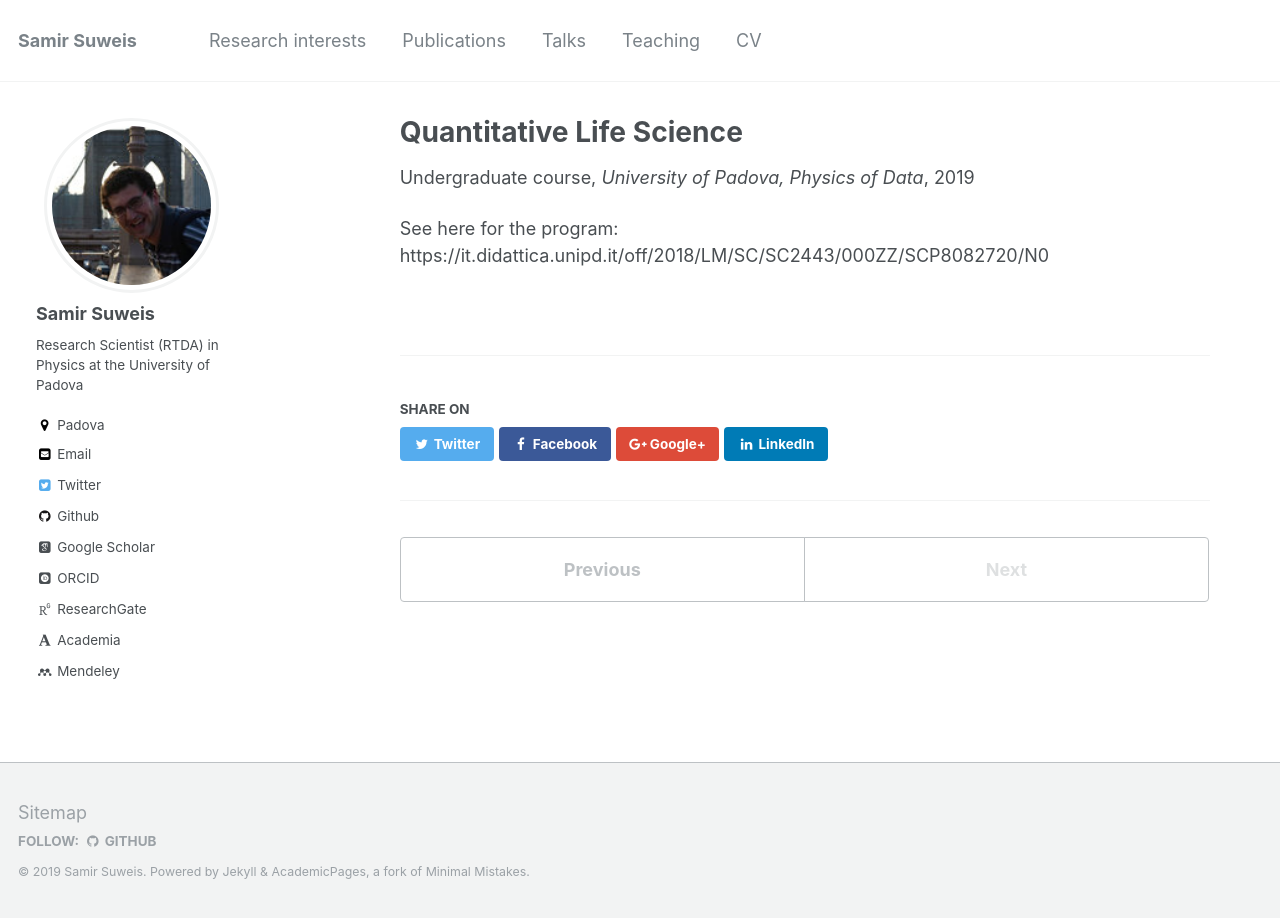
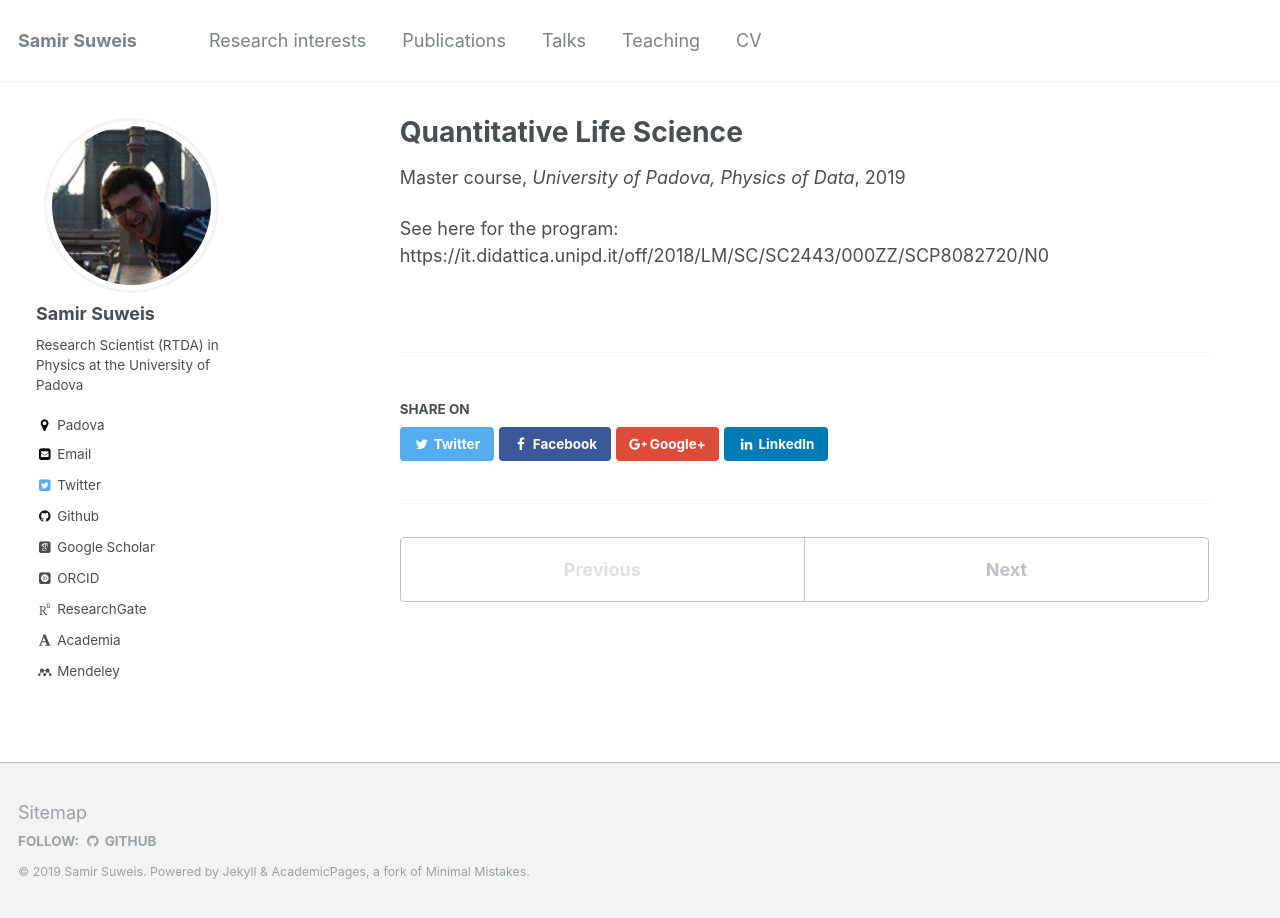
Before and after one commit to suweis/suweis.github.io, a Jekyll site: the page built from _teaching/2019-first-semester-master.md, in a window 1280 px wide. Built offline with Jekyll 4.4.1, drawn with Linux system fonts in a browser that asks for light colours; nearby versions of some CDN libraries; some web fonts are replaced.

Commit message:
Update and rename 2019-first-semester.md to 2019-first-semester-master.md

```diff
--- a/_teaching/2019-first-semester.md
+++ b/_teaching/2019-first-semester-master.md
@@ -1,8 +1,8 @@
 ---
 title: "Quantitative Life Science"
 collection: teaching
-type: "Undergraduate course"
-permalink: /teaching/2019-first-semester
+type: "Master course"
+permalink: /teaching/2019-first-semester-master
 venue: "University of Padova, Physics of Data"
 date: 2019/10/01 - 2020/02/01
 location: "Padova, Italy"
```
